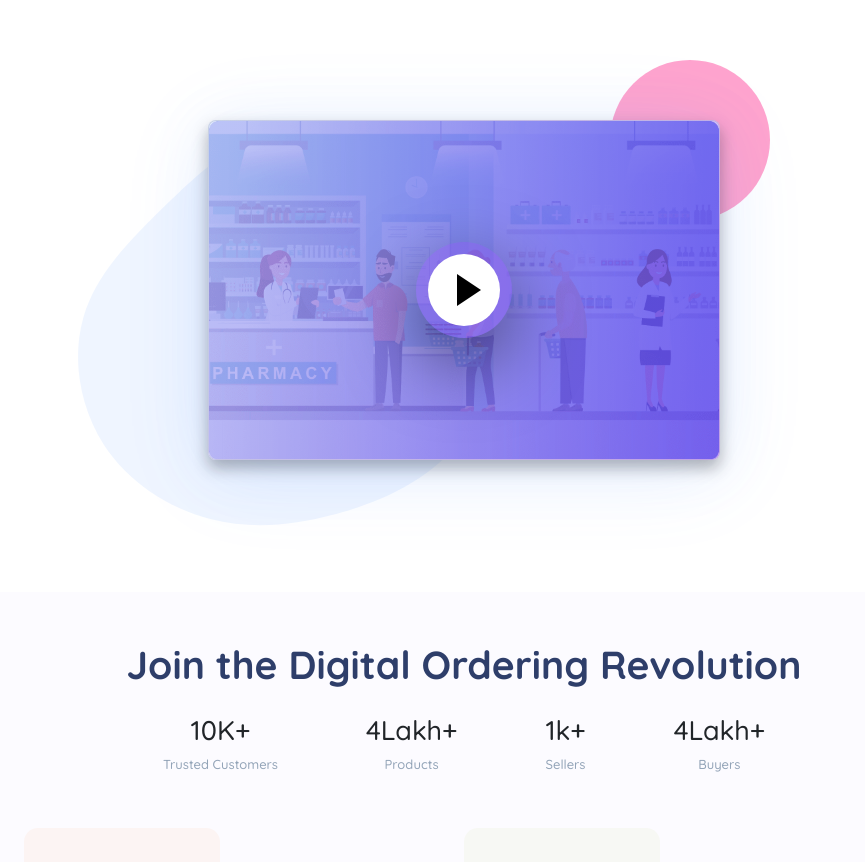
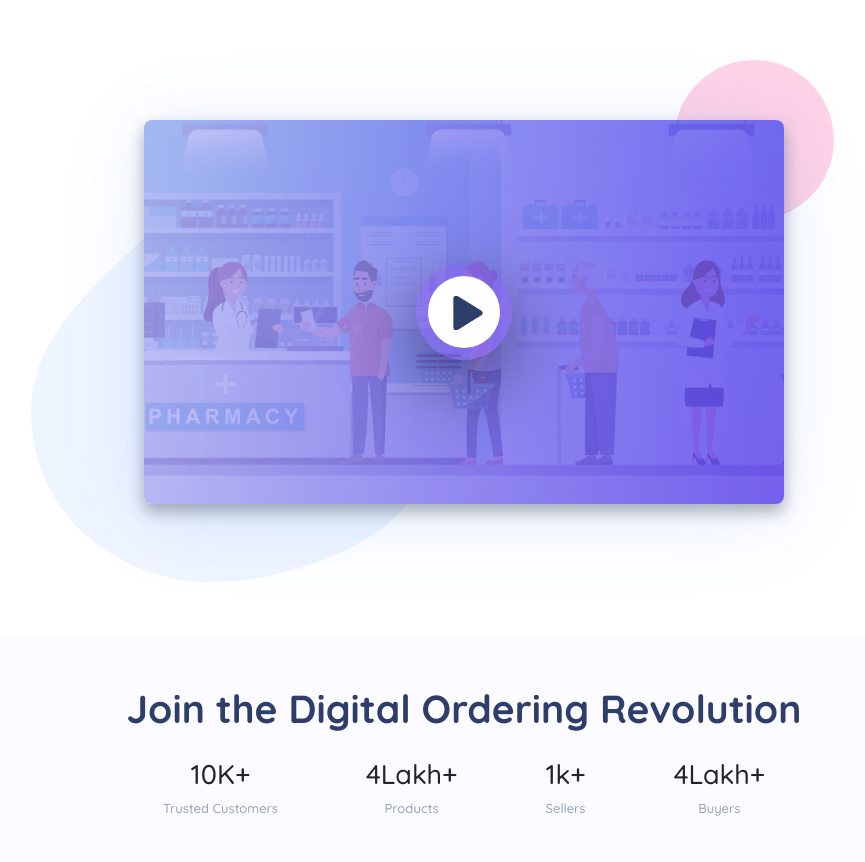
Before and after one commit to ssekaran4u/liveorder3.0-react-pre, a React (Create React App) app: page / in a window 1280 px wide. Shown: the part 1460-2322 px from the top of the page, without its empty margins (176-1041 px from the left). Built offline with nearby package versions, Linux system fonts and the light colour scheme.

Commit message:
NewVideo section changes

```diff
--- a/src/Components/VideoSection/NewVideo.js
+++ b/src/Components/VideoSection/NewVideo.js
@@ -1,5 +1,6 @@
 import React, { Component } from "react";
 import ModalVideo from "react-modal-video";
+import PlayButtonSVG from "../../Images/Play icon.svg";
 import VideoPreview from "../../Images/Watch the Video.png";
 import "./NewVideoSection.css";
 
@@ -54,17 +55,18 @@ class NewVideo extends Component {
 
                     <div className="play-button-container">
                       <div className="play-button">
-                        <svg>
+                        <img src={PlayButtonSVG} alt="play button icon" />
+                        {/* <svg>
                           <title>Play Button</title>
                           <polygon points="10 33 10 1 34 17"></polygon>
-                        </svg>
+                        </svg> */}
                       </div>
                     </div>
                     <div className="image-container">
                       <img
                         className="card"
-                        width="512"
-                        height="340"
+                        width="640"
+                        height="384"
                         alt="Watch The Video"
                         src={VideoPreview}
                         // src="https://www.elegantthemes.com/images/home/divi-video-cover.jpg"
--- a/src/Components/VideoSection/NewVideoSection.css
+++ b/src/Components/VideoSection/NewVideoSection.css
@@ -65,14 +65,16 @@
   width: 160px;
   height: 160px;
   border-radius: 2000px;
-  background: rgba(255, 74, 158, 0.5);
+  /* background: rgba(255, 74, 158, 0.3); */
+  background: rgba(254, 167, 207, 0.5);
   right: -50px;
   top: -60px;
 }
 
 .featured-video .video-btn.video-popup > svg {
   bottom: -28%;
-  left: -32%;
+  /* left: -32%; */
+  left: -23%;
   position: absolute;
   z-index: -1;
 }
@@ -112,6 +114,7 @@
 }
 
 .play-button-container .play-button {
+  cursor: pointer;
   z-index: 2;
   width: 72px;
   height: 72px;
@@ -125,9 +128,24 @@
   justify-content: center;
   -webkit-transition: 300ms all cubic-bezier(0.4, 0, 0.2, 1);
   transition: 300ms all cubic-bezier(0.4, 0, 0.2, 1);
+  display: flex;
+  flex-direction: column;
+  align-items: center;
+  justify-content: center;
+  padding: 17px 16.2px 16px 24px;
 }
 
-.play-button-container .play-button svg {
+.play-button-container:hover {
+  width: 88px;
+  height: 88px;
+}
+
+.play-button-container:hover .play-button {
+  width: 73px;
+  height: 74px;
+}
+
+.play-button-container .play-button img {
   width: 34px;
   height: 34px;
 }
@@ -146,6 +164,7 @@
   object-fit: cover;
   max-width: 100%;
   align-self: center;
+  border: none;
   -webkit-transition: 300ms all cubic-bezier(0.4, 0, 0.2, 1);
   transition: 300ms all cubic-bezier(0.4, 0, 0.2, 1);
   visibility: visible;
```
Also changed, not shown: src/Images/Play icon.svg (added).
